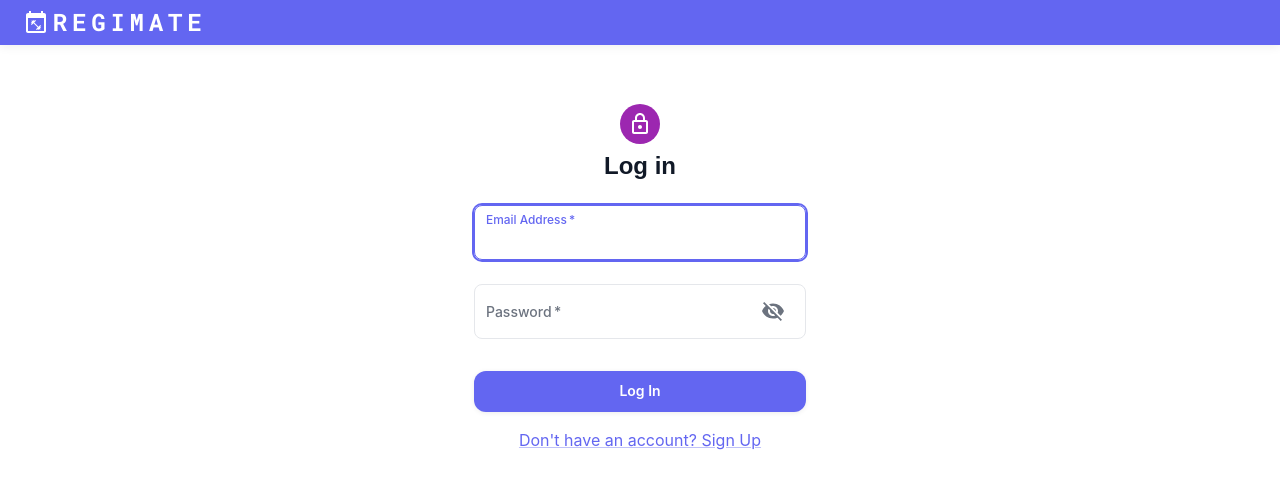
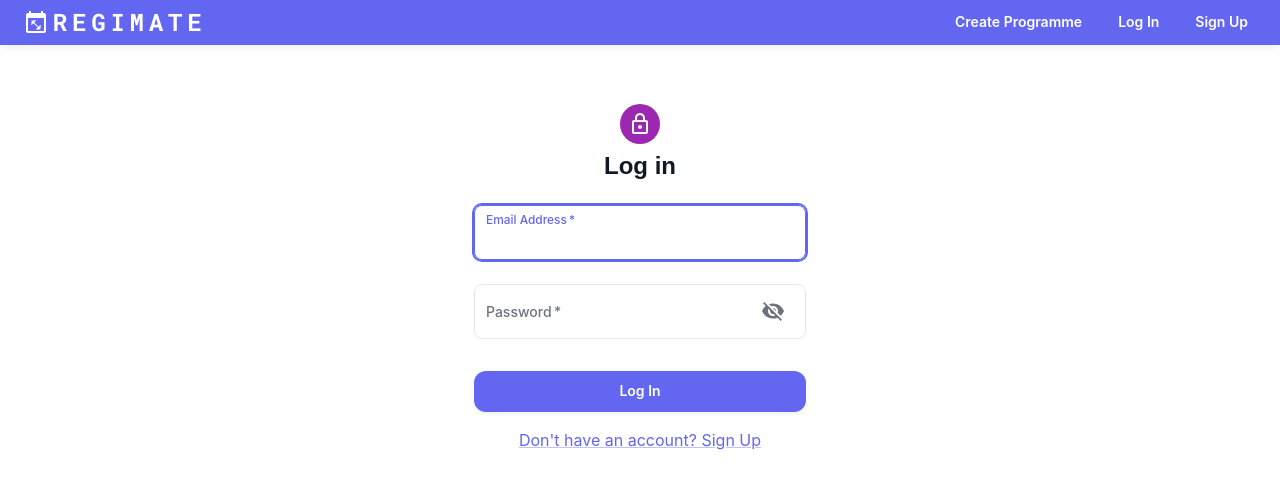
Before and after one commit to mantaslv/regimate-react, a React (Create React App) app: page /login in a window 1280 px wide. Shown: the top 488 px of the page. Built offline with nearby package versions, Linux system fonts and the light colour scheme.

Commit message:
Added log in and sign up to nav options

```diff
--- a/src/components/layout/NavbarComponent.js
+++ b/src/components/layout/NavbarComponent.js
@@ -20,7 +20,7 @@
                         <Logo/>
                     </Box>
                     <Stack direction='row' gap={0.5} >
-                        {user && items.map(item => (
+                        {/* {user && items.map(item => (
                             <Button
                                 key={item.title}
                                 href={item.path}
@@ -28,7 +28,19 @@
                             >
                                 {item.title}
                             </Button>
-                        ))}
+                        ))} */}
+                        {items
+                            .filter(item => user ? item.authRequired !== null : !item.authRequired)
+                            .map(item => (
+                                <Button
+                                    key={item.title}
+                                    href={item.path}
+                                    sx={{ color: 'white', my: 0 }}
+                                >
+                                    {item.title}
+                                </Button>
+                            ))
+                        }
                         {user && (
                             <Button
                                 key="logout"
--- a/src/options/navOptions.js
+++ b/src/options/navOptions.js
@@ -2,21 +2,36 @@
     {
         title: 'Overview',
         path: '/',
+        authRequired: true,
     },
     {
         title: 'Create Workout',
         path: '/create-workout',
+        authRequired: true,
     },
     {
         title: 'Create Programme',
         path: '/create-programme',
+        authRequired: false,
     },
     {
         title: 'View Workouts',
         path: '/view-workouts',
+        authRequired: true,
     },
     {
         title: 'View Programmes',
         path: '/view-programmes',
+        authRequired: true,
+    },
+    {
+        title: 'Log In',
+        path: '/login',
+        authRequired: null,
+    },
+    {
+        title: 'Sign Up',
+        path: '/signup',
+        authRequired: null,
     },
 ]
```
